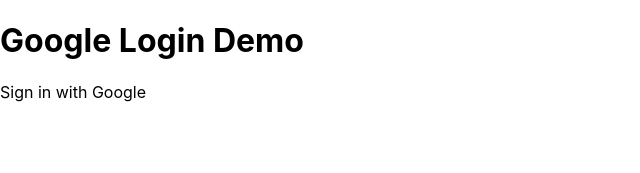
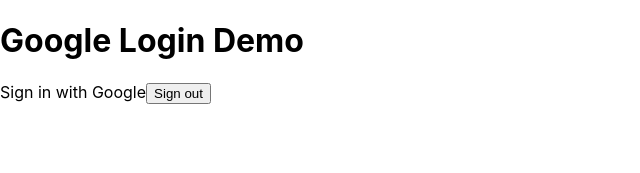
Before and after one commit to shihabus/google-sign-in, a React (Create React App) app: page / in a window 1280 px wide. Shown: the top 173 px of the page, without its empty margins (0-640 px from the left). Built offline with nearby package versions, Linux system fonts and the light colour scheme.

Commit message:
Adding sign out button

```diff
--- a/public/index.html
+++ b/public/index.html
@@ -1,17 +1,15 @@
 <!DOCTYPE html>
 <html lang="en">
+
 <head>
   <meta charset="utf-8" />
   <link rel="icon" href="%PUBLIC_URL%/favicon.ico" />
   <meta name="viewport" content="width=device-width, initial-scale=1" />
   <meta name="theme-color" content="#000000" />
-    <script src="https://apis.google.com/js/platform.js?onload=init" async defer></script>
+
   <!-- <meta name="google-signin-client_id"
       content="1086442865500-dmepui1f6a652hfjn3pcgukma5lcqkgi.apps.googleusercontent.com"> -->
-    <meta
-      name="description"
-      content="Web site created using create-react-app"
-    />
+  <meta name="description" content="Web site created using create-react-app" />
   <link rel="apple-touch-icon" href="%PUBLIC_URL%/logo192.png" />
   <!--
       manifest.json provides metadata used when your web app is installed on a
@@ -29,6 +27,7 @@
     -->
   <title>React App</title>
 </head>
+
 <body>
   <noscript>You need to enable JavaScript to run this app.</noscript>
   <div id="root"></div>
@@ -43,4 +42,5 @@
       To create a production bundle, use `npm run build` or `yarn build`.
     -->
 </body>
+
 </html>
--- a/src/App.js
+++ b/src/App.js
@@ -8,7 +8,7 @@ function App() {
 
   const insertGapiScript = () => {
     const script = document.createElement("script");
-    script.src = "https://accounts.google.com/gsi/client";
+    script.src = "https://apis.google.com/js/platform.js";
     script.onload = () => {
       initializeGoogleSignIn();
     };
@@ -34,10 +34,23 @@ function App() {
     });
   };
 
+  function signOut() {
+    var auth2 = window.gapi.auth2.getAuthInstance();
+    auth2
+      .signOut()
+      .then(function () {
+        console.log("User signed out.");
+      })
+      .catch(() => {
+        console.error("User signed out.");
+      });
+  }
+
   return (
     <>
       <h1>Google Login Demo</h1>
       <a id="loginButton">Sign in with Google</a>
+      <button onClick={signOut}>Sign out</button>
     </>
   );
 }
```
Lines whose indentation alone changed are shown as unchanged.
